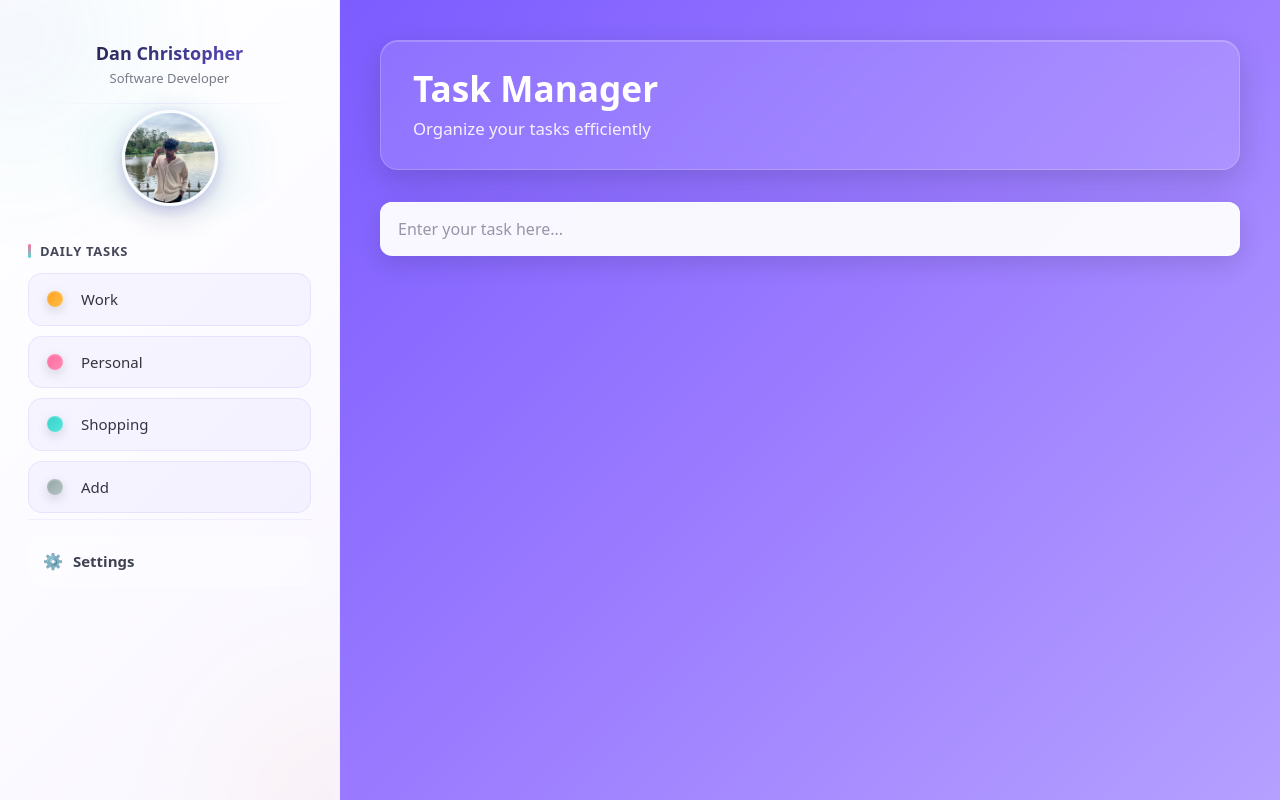
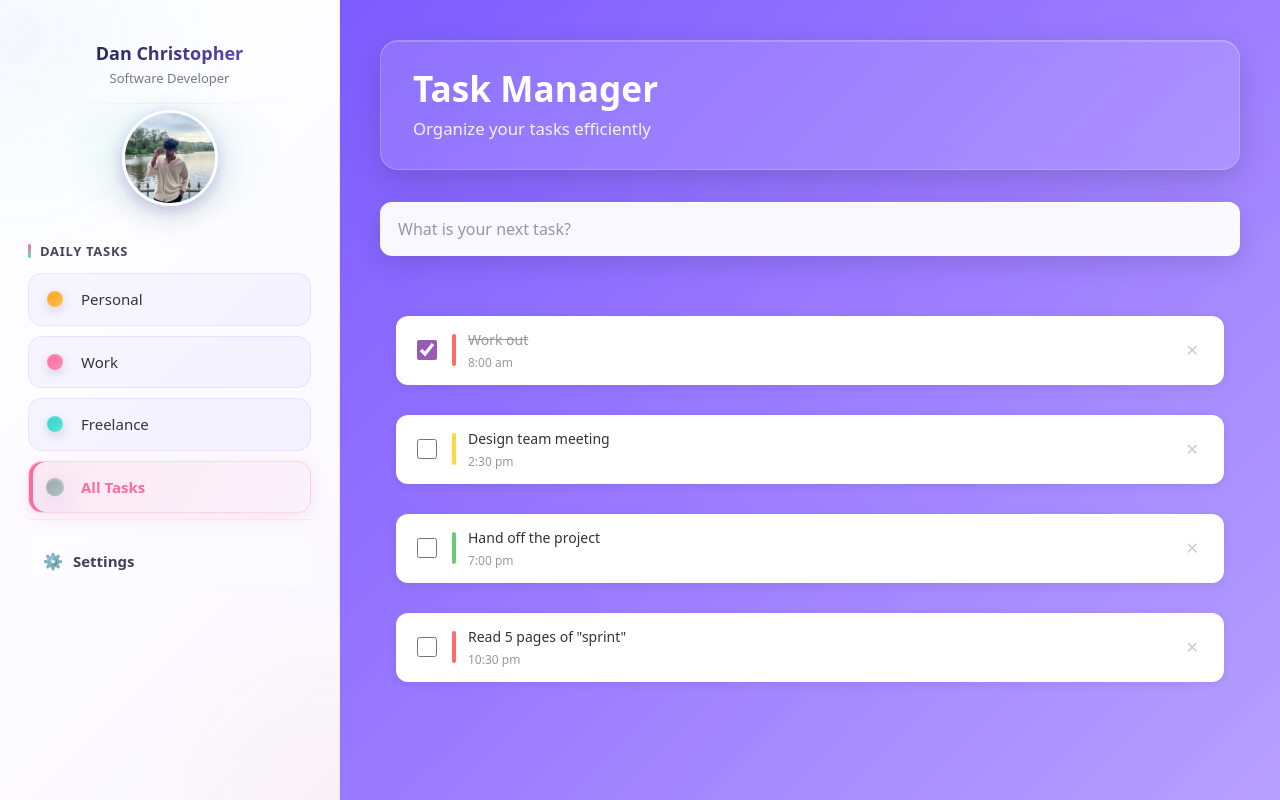
Before and after one commit to Dan-christopher/to-do-advanced, a React (Vite) app: page / in a window 1280 px wide. Built offline with nearby package versions, Linux system fonts and the light colour scheme.

Commit message:
made some changes

```diff
--- a/src/App.jsx
+++ b/src/App.jsx
@@ -1,12 +1,15 @@
+import { useState } from "react";
 import Sidebar from "./Components/Sidebar/sidebar";
 import MainPanel from "./Components/MainPanel/mainpanel";
 import "./App.css";
 
 const App = () => {
+  const [selectedFilter, setSelectedFilter] = useState("Today tasks");
+
   return (
     <>
-      <Sidebar />
-      <MainPanel />
+      <Sidebar onFilterChange={setSelectedFilter} />
+      <MainPanel selectedFilter={selectedFilter} />
     </>
   );
 };
--- a/src/Components/MainPanel/mainpanel.jsx
+++ b/src/Components/MainPanel/mainpanel.jsx
@@ -1,12 +1,56 @@
+import { useState, useEffect } from "react";
 import Header from "./header.jsx";
 import "./mainpanel.css";
 import Taskinput from "./taskinput.jsx";
+import TaskList from "./tasklist.jsx";
+import { initialTasks } from "../../data/initialtask.js";
 
-const MainPanel = () => {
+const MainPanel = ({ selectedFilter }) => {
+  const [tasks, setTasks] = useState([]);
+
+  useEffect(() => {
+    setTasks(initialTasks);
+  }, []);
+
+  const handleAddTask = (taskTitle, taskCategory, taskTime) => {
+    const newTask = {
+      id: Date.now(),
+      title: taskTitle,
+      category: taskCategory,
+      time: taskTime,
+      completed: false,
+    };
+    setTasks([...tasks, newTask]);
+  };
+
+  const handleToggleTask = (taskId) => {
+    setTasks(
+      tasks.map((task) =>
+        task.id === taskId ? { ...task, completed: !task.completed } : task,
+      ),
+    );
+  };
+
+  const handleDeleteTask = (taskId) => {
+    setTasks(tasks.filter((task) => task.id !== taskId));
+  };
+
+  const getFilteredTasks = () => {
+    if (selectedFilter === "Today tasks") {
+      return tasks;
+    }
+    return tasks.filter((task) => task.category === selectedFilter);
+  };
+
   return (
     <div className="main-panel">
       <Header />
-      <Taskinput />
+      <Taskinput onAddTask={handleAddTask} selectedFilter={selectedFilter} />
+      <TaskList
+        tasks={getFilteredTasks()}
+        onToggleTask={handleToggleTask}
+        onDeleteTask={handleDeleteTask}
+      />
     </div>
   );
 };
--- a/src/Components/MainPanel/taskinput.jsx
+++ b/src/Components/MainPanel/taskinput.jsx
@@ -1,7 +1,37 @@
-const Taskinput = () => {
+import { useState } from "react";
+
+const Taskinput = ({ onAddTask, selectedFilter }) => {
+  const [taskTitle, setTaskTitle] = useState("");
+  const [taskTime, setTaskTime] = useState("");
+
+  const handleAddTask = () => {
+    if (taskTitle.trim() === "") {
+      alert("Please enter a task title");
+      return;
+    }
+
+    onAddTask(taskTitle, selectedFilter, taskTime);
+
+    // Reset form
+    setTaskTitle("");
+    setTaskTime("");
+  };
+
+  const handleKeyPress = (e) => {
+    if (e.key === "Enter") {
+      handleAddTask();
+    }
+  };
+
   return (
     <div className="taskinputbox">
-      <input type="text" placeholder="Enter your task here..." />
+      <input
+        type="text"
+        placeholder="What is your next task?"
+        value={taskTitle}
+        onChange={(e) => setTaskTitle(e.target.value)}
+        onKeyPress={handleKeyPress}
+      />
     </div>
   );
 };
--- /dev/null
+++ b/src/Components/MainPanel/taskitem.css
@@ -0,0 +1,76 @@
+.task-item {
+  display: flex;
+  align-items: center;
+  justify-content: space-between;
+  padding: 12px 16px;
+  background: white;
+  border-radius: 12px;
+  margin-bottom: 10px;
+  box-shadow: 0 2px 8px rgba(0, 0, 0, 0.08);
+  transition: all 0.3s ease;
+}
+
+.task-item:hover {
+  box-shadow: 0 4px 12px rgba(0, 0, 0, 0.12);
+  transform: translateY(-2px);
+}
+
+.task-content {
+  display: flex;
+  align-items: center;
+  flex: 1;
+  gap: 12px;
+}
+
+.task-checkbox {
+  width: 20px;
+  height: 20px;
+  cursor: pointer;
+  accent-color: #9b59b6;
+}
+
+.task-color-indicator {
+  width: 4px;
+  height: 32px;
+  border-radius: 2px;
+}
+
+.task-info {
+  display: flex;
+  flex-direction: column;
+  gap: 4px;
+}
+
+.task-title {
+  margin: 0;
+  font-size: 14px;
+  font-weight: 500;
+  color: #333;
+  transition: all 0.3s ease;
+}
+
+.task-title.completed {
+  text-decoration: line-through;
+  color: #999;
+}
+
+.task-time {
+  font-size: 12px;
+  color: #999;
+}
+
+.task-delete-btn {
+  background: transparent;
+  border: none;
+  color: #ccc;
+  font-size: 16px;
+  cursor: pointer;
+  padding: 4px 8px;
+  border-radius: 4px;
+  transition: all 0.2s ease;
+}
+
+.task-delete-btn:hover {
+  background: #f0f0f0;
+  color: #ff6b6b;
+}
--- a/src/Components/MainPanel/taskitem.jsx
+++ b/src/Components/MainPanel/taskitem.jsx
@@ -0,0 +1,48 @@
+import "./taskitem.css";
+
+const TaskItem = ({ task, onToggle, onDelete }) => {
+  const getCategoryColor = (category) => {
+    switch (category) {
+      case "Personal":
+        return "#FF6B6B";
+      case "work":
+        return "#FFD93D";
+      case "Freelance":
+        return "#6BCB77";
+      default:
+        return "#999";
+    }
+  };
+
+  return (
+    <div className="task-item">
+      <div className="task-content">
+        <input
+          type="checkbox"
+          checked={task.completed}
+          onChange={() => onToggle(task.id)}
+          className="task-checkbox"
+        />
+        <div
+          className="task-color-indicator"
+          style={{ backgroundColor: getCategoryColor(task.category) }}
+        ></div>
+        <div className="task-info">
+          <p className={`task-title ${task.completed ? "completed" : ""}`}>
+            {task.title}
+          </p>
+          <span className="task-time">{task.time}</span>
+        </div>
+      </div>
+      <button
+        className="task-delete-btn"
+        onClick={() => onDelete(task.id)}
+        title="Delete task"
+      >
+        ✕
+      </button>
+    </div>
+  );
+};
+
+export default TaskItem;
--- /dev/null
+++ b/src/Components/MainPanel/tasklist.css
@@ -0,0 +1,42 @@
+.task-list {
+  display: flex;
+  flex-direction: column;
+  padding: 16px;
+  gap: 8px;
+  max-height: 600px;
+  overflow-y: auto;
+}
+
+.task-list-empty {
+  display: flex;
+  align-items: center;
+  justify-content: center;
+  padding: 40px 16px;
+  text-align: center;
+  color: #999;
+  font-size: 14px;
+  min-height: 200px;
+}
+
+.task-list-empty p {
+  margin: 0;
+}
+
+/* Scrollbar styling */
+.task-list::-webkit-scrollbar {
+  width: 6px;
+}
+
+.task-list::-webkit-scrollbar-track {
+  background: #f1f1f1;
+  border-radius: 10px;
+}
+
+.task-list::-webkit-scrollbar-thumb {
+  background: #ccc;
+  border-radius: 10px;
+}
+
+.task-list::-webkit-scrollbar-thumb:hover {
+  background: #999;
+}
--- a/src/Components/MainPanel/tasklist.jsx
+++ b/src/Components/MainPanel/tasklist.jsx
@@ -0,0 +1,27 @@
+import TaskItem from "./taskitem.jsx";
+import "./tasklist.css";
+
+const TaskList = ({ tasks, onToggleTask, onDeleteTask }) => {
+  if (tasks.length === 0) {
+    return (
+      <div className="task-list-empty">
+        <p>No tasks yet. Add one to get started!</p>
+      </div>
+    );
+  }
+
+  return (
+    <div className="task-list">
+      {tasks.map((task) => (
+        <TaskItem
+          key={task.id}
+          task={task}
+          onToggle={onToggleTask}
+          onDelete={onDeleteTask}
+        />
+      ))}
+    </div>
+  );
+};
+
+export default TaskList;
--- a/src/Components/Sidebar/filters.jsx
+++ b/src/Components/Sidebar/filters.jsx
@@ -1,18 +1,43 @@
 import React, { useState } from "react";
 import Popup from "./popup";
 
-const Filters = () => {
+const Filters = ({ onFilterChange }) => {
   const [addTask, setAddTask] = useState(false);
+  const [activeFilter, setActiveFilter] = useState("Today tasks");
+
+  const handleFilterClick = (filter) => {
+    setActiveFilter(filter);
+    onFilterChange(filter);
+  };
+
   return (
     <div>
       <div className="filters">
         <h2>Daily Tasks</h2>
         <ul>
-          <li>Work</li>
-          <li>Personal</li>
-          <li>Shopping</li>
-          <li>
-            <span onClick={() => setAddTask(true)}>Add</span>
+          <li
+            onClick={() => handleFilterClick("Personal")}
+            className={activeFilter === "Personal" ? "active" : ""}
+          >
+            Personal
+          </li>
+          <li
+            onClick={() => handleFilterClick("work")}
+            className={activeFilter === "work" ? "active" : ""}
+          >
+            Work
+          </li>
+          <li
+            onClick={() => handleFilterClick("Freelance")}
+            className={activeFilter === "Freelance" ? "active" : ""}
+          >
+            Freelance
+          </li>
+          <li
+            onClick={() => handleFilterClick("Today tasks")}
+            className={activeFilter === "Today tasks" ? "active" : ""}
+          >
+            All Tasks
           </li>
         </ul>
       </div>
--- a/src/Components/Sidebar/sidebar.jsx
+++ b/src/Components/Sidebar/sidebar.jsx
@@ -2,11 +2,11 @@ import Userprofile from "./userprofile";
 import Filters from "./filters";
 import "./sidebar.css";
 
-const Sidebar = () => {
+const Sidebar = ({ onFilterChange }) => {
   return (
     <div className="sidebar">
       <Userprofile />
-      <Filters />
+      <Filters onFilterChange={onFilterChange} />
     </div>
   );
 };
--- a/src/data/initialtask.js
+++ b/src/data/initialtask.js
@@ -0,0 +1,30 @@
+export const initialTasks = [
+  {
+    id: 1,
+    title: "Work out",
+    time: "8:00 am",
+    category: "Personal",
+    completed: true,
+  },
+  {
+    id: 2,
+    title: "Design team meeting",
+    time: "2:30 pm",
+    category: "work",
+    completed: false,
+  },
+  {
+    id: 3,
+    title: "Hand off the project",
+    time: "7:00 pm",
+    category: "Freelance",
+    completed: false,
+  },
+  {
+    id: 4,
+    title: 'Read 5 pages of "sprint"',
+    time: "10:30 pm",
+    category: "Personal",
+    completed: false,
+  },
+];
```
